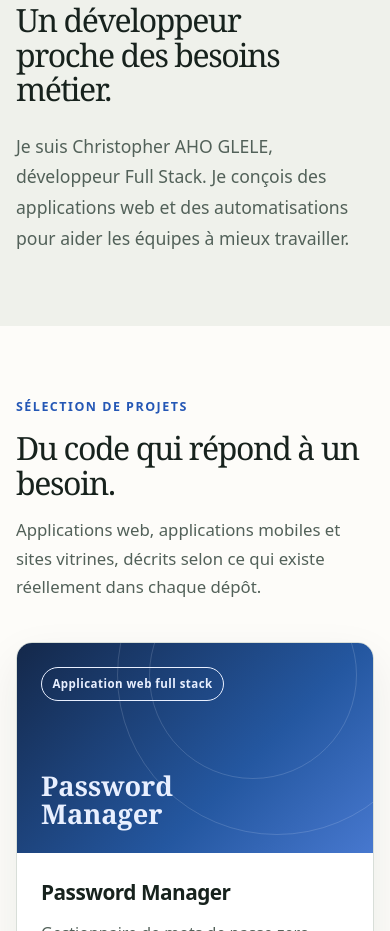
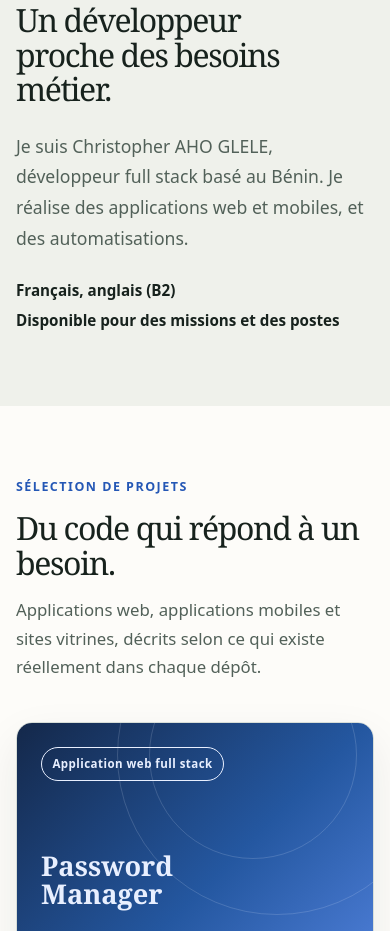
Before and after one commit to dev-Chris06/dev-Chris06.github.io, a plain HTML site: page index.html in a window 390 px wide. Shown: the part 1150-2081 px from the top of the page. Drawn offline with Linux system fonts and the light colour scheme.

Commit message:
Réécrit la section À propos
Présentation plus factuelle : développeur full stack basé au Bénin, qui
réalise des applications web et mobiles et des automatisations. Ajoute une
ligne de faits (langues avec le niveau d'anglais B2, disponibilité), affichée
sur une ligne avec séparateurs et empilée sur petit écran.

```diff
--- a/css/site.css
+++ b/css/site.css
@@ -666,6 +666,25 @@ header {
   line-height: 1.75;
 }
 
+/* Ligne de faits sous la présentation : séparateurs décoratifs en CSS, la liste reste lisible telle quelle. */
+.about-facts {
+  display: flex;
+  flex-wrap: wrap;
+  gap: 0.35rem 0;
+  margin: 1.5rem 0 0;
+  padding: 0;
+  list-style: none;
+  color: var(--text-primary);
+  font-size: 0.95rem;
+  font-weight: 600;
+}
+
+.about-facts li:not(:last-child)::after {
+  margin-inline: 0.65rem;
+  color: var(--text-muted);
+  content: "·";
+}
+
 @media (max-width: 760px) {
   .about-grid {
     grid-template-columns: 1fr;
@@ -674,6 +693,15 @@ header {
 
   .about-heading .section-title {
     max-width: 16ch;
+  }
+
+  /* Sur petit écran, un fait par ligne : un séparateur ne resterait pas seul en bout de ligne. */
+  .about-facts {
+    flex-direction: column;
+  }
+
+  .about-facts li:not(:last-child)::after {
+    content: none;
   }
 }
 
--- a/index.html
+++ b/index.html
@@ -178,7 +178,11 @@
             <h2 class="section-title">Un développeur proche des besoins métier.</h2>
           </div>
           <div class="about-copy">
-            <p>Je suis Christopher AHO GLELE, développeur Full Stack. Je conçois des applications web et des automatisations pour aider les équipes à mieux travailler.</p>
+            <p>Je suis Christopher AHO GLELE, développeur full stack basé au Bénin. Je réalise des applications web et mobiles, et des automatisations.</p>
+            <ul class="about-facts">
+              <li>Français, anglais (B2)</li>
+              <li>Disponible pour des missions et des postes</li>
+            </ul>
           </div>
         </div>
       </section>
--- a/src/css/about.css
+++ b/src/css/about.css
@@ -28,6 +28,25 @@
   line-height: 1.75;
 }
 
+/* Ligne de faits sous la présentation : séparateurs décoratifs en CSS, la liste reste lisible telle quelle. */
+.about-facts {
+  display: flex;
+  flex-wrap: wrap;
+  gap: 0.35rem 0;
+  margin: 1.5rem 0 0;
+  padding: 0;
+  list-style: none;
+  color: var(--text-primary);
+  font-size: 0.95rem;
+  font-weight: 600;
+}
+
+.about-facts li:not(:last-child)::after {
+  margin-inline: 0.65rem;
+  color: var(--text-muted);
+  content: "·";
+}
+
 @media (max-width: 760px) {
   .about-grid {
     grid-template-columns: 1fr;
@@ -37,4 +56,13 @@
   .about-heading .section-title {
     max-width: 16ch;
   }
+
+  /* Sur petit écran, un fait par ligne : un séparateur ne resterait pas seul en bout de ligne. */
+  .about-facts {
+    flex-direction: column;
+  }
+
+  .about-facts li:not(:last-child)::after {
+    content: none;
+  }
 }
```
Also changed, not shown: en/index.html (+5 -1 lines), src/i18n.js (+6 -2 lines), src/templates/index.html (+4 -0 lines).
